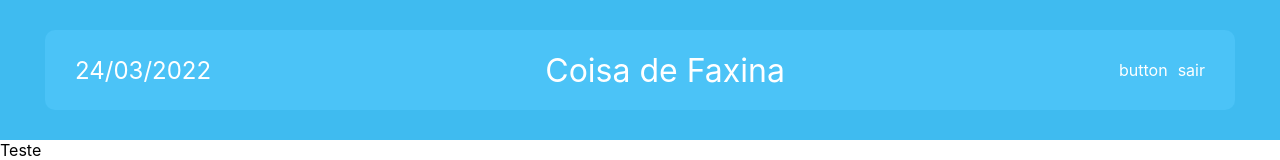
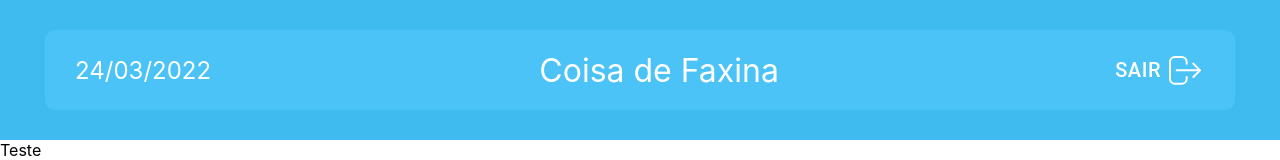
Before and after one commit to GustavoBarcaro/sys-vendas-limpeza, a React (Create React App) app: page / in a window 1280 px wide. Shown: the top 160 px of the page. Built offline with nearby package versions, Linux system fonts and the light colour scheme.

Commit message:
navbar and logout button

```diff
--- a/package.json
+++ b/package.json
@@ -3,6 +3,9 @@
   "version": "0.1.0",
   "private": true,
   "dependencies": {
+    "@emotion/react": "^11.8.2",
+    "@emotion/styled": "^11.8.1",
+    "@mui/material": "^5.5.2",
     "@testing-library/jest-dom": "^5.14.1",
     "@testing-library/react": "^12.0.0",
     "@testing-library/user-event": "^13.2.1",
--- /dev/null
+++ b/src/assets/index.ts
@@ -0,0 +1,4 @@
+import LogoutIcon from './logoutIcon';
+
+// eslint-disable-next-line import/prefer-default-export
+export { LogoutIcon };
--- /dev/null
+++ b/src/assets/logoutIcon.tsx
@@ -0,0 +1,23 @@
+import React from 'react';
+
+function LogoutIcon(): JSX.Element {
+  return (
+    <svg
+      xmlns="http://www.w3.org/2000/svg"
+      width="32"
+      height="29"
+      fill="none"
+      viewBox="0 0 32 29"
+    >
+      <path
+        stroke="#fff"
+        strokeLinecap="round"
+        strokeLinejoin="round"
+        strokeWidth="2"
+        d="M17.667 21v1.667a5 5 0 01-5 5H6a5 5 0 01-5-5V6a5 5 0 015-5h6.667a5 5 0 015 5v1.667M24.333 21L31 14.333 24.333 21zM31 14.333l-6.667-6.666L31 14.333zm0 0H7.667 31z"
+      />
+    </svg>
+  );
+}
+
+export default LogoutIcon;
--- a/src/index.tsx
+++ b/src/index.tsx
@@ -3,6 +3,8 @@ import ReactDOM from 'react-dom';
 import './index.css';
 import App from './App';
 import reportWebVitals from './reportWebVitals';
+
+import './styles/global.scss';
 
 ReactDOM.render(
   <React.StrictMode>
--- a/src/layout/navbar/index.tsx
+++ b/src/layout/navbar/index.tsx
@@ -1,16 +1,26 @@
 import React from 'react';
 import { format } from 'date-fns';
+import Button from '@mui/material/Button';
+import { LogoutIcon } from '../../assets';
 import styles from './navbar.module.scss';
 
 export default function NavBar(): JSX.Element {
+  const onClose = () => {
+    window.opener = null;
+    window.open('', '_self');
+    window.close();
+  };
   return (
     <header className={styles.header}>
       <section className={styles.container}>
         <time className={styles.date}>{format(new Date(), 'dd/MM/yyyy')}</time>
         <h2 className={styles.systemName}>Coisa de Faxina</h2>
         <div className={styles.actions}>
-          <div>button</div>
-          <div>sair</div>
+          <div className={styles.logout}>
+            <Button color="inherit" endIcon={<LogoutIcon />} onClick={onClose}>
+              Sair
+            </Button>
+          </div>
         </div>
       </section>
     </header>
--- a/src/layout/navbar/navbar.module.scss
+++ b/src/layout/navbar/navbar.module.scss
@@ -20,6 +20,13 @@
   div + div {
     margin-left: 10px;
   }
+  .logout {
+    font-weight: 400;
+    color: var(--text-primary-light);
+    button {
+      font-size: 1.25rem;
+    }
+  }
 }
 .systemName {
   font-weight: 400;
--- /dev/null
+++ b/src/styles/global.scss
@@ -0,0 +1,4 @@
+.root {
+  --text-primaryu-light: #ffffff;
+  --text-primary-dark: #3a3a3a;
+}
```
Also changed, not shown: 1 other file (tests, documents, lock files or other folders).
